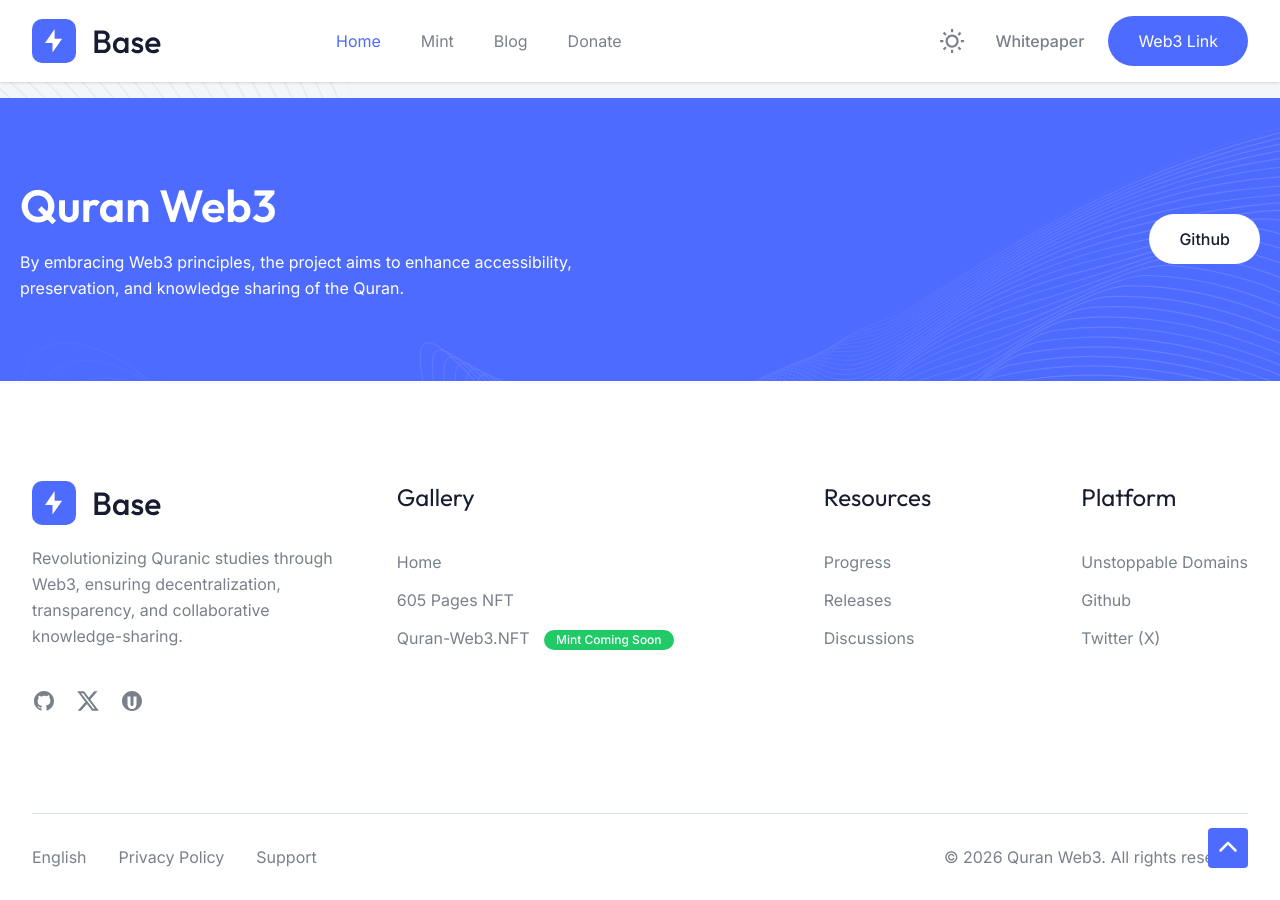
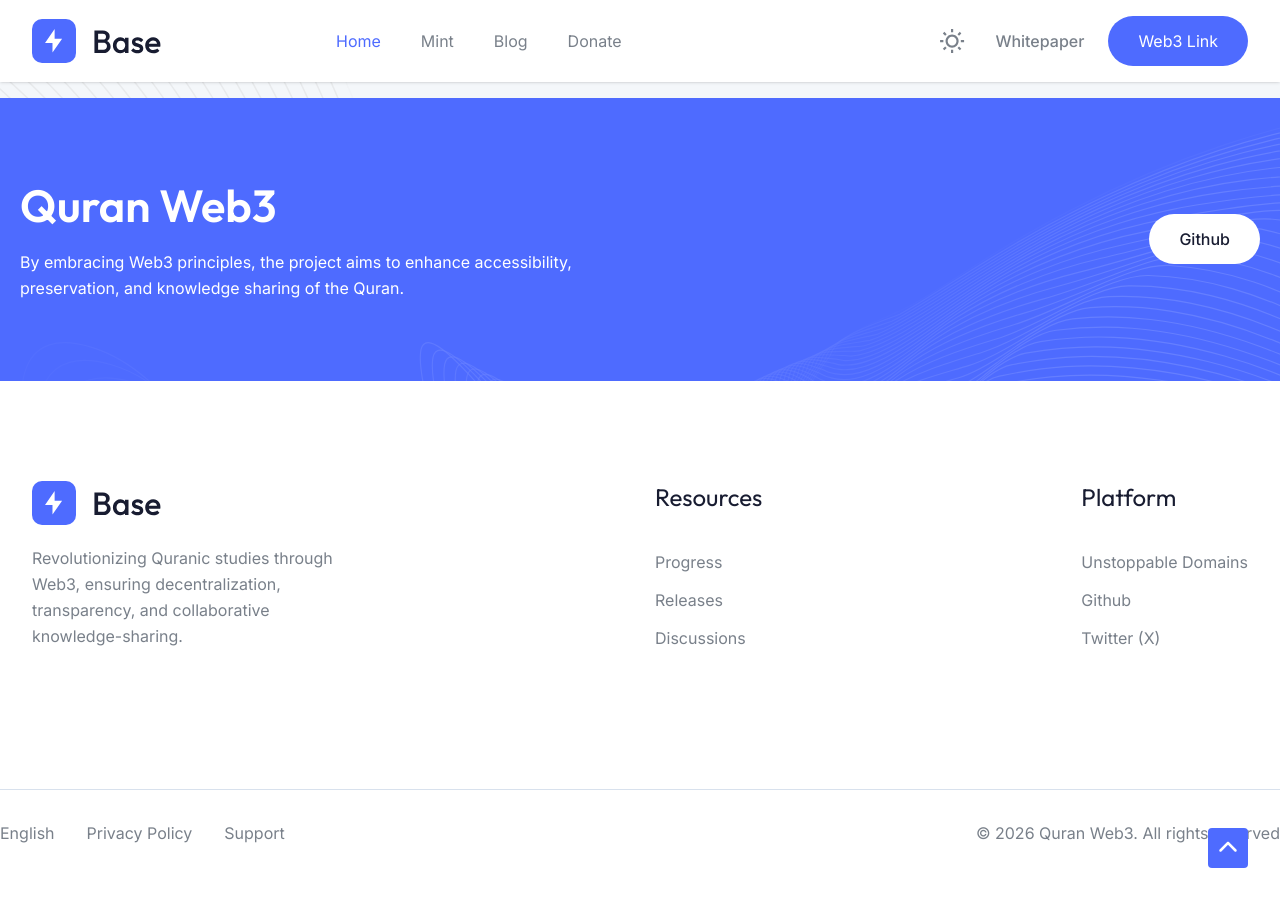
Before and after one commit to ogiest/ogiest.github.io, a Jekyll site: the page built from index.html, in a window 1280 px wide and 900 px high, scrolled down 7158 px. Built offline with Jekyll 4.4.1, drawn with Linux system fonts in a browser that asks for light colours; after the commit the page ends 8034 px from its top, so only the background shows below that.

Commit message:
Update home.html

```diff
--- a/_layouts/home.html
+++ b/_layouts/home.html
@@ -714,48 +714,7 @@
 
           <p class="lc fb">Revolutionizing Quranic studies through Web3, ensuring decentralization, transparency, and collaborative knowledge-sharing.</p>
 
-          <ul class="tc wf cg">
-            <li>
-              <a href="https://github.com/quran-web3" target="_blank" rel="noopener noreferrer" title="GitHub">
-                <svg class="vh ul cl il" width="24" height="24" viewBox="0 0 24 24" fill="none" xmlns="http://www.w3.org/2000/svg">
-                  <path d="M12 2C6.477 2 2 6.477 2 12c0 4.42 2.865 8.166 6.839 9.489.5.092.682-.217.682-.482 0-.237-.008-.866-.013-1.7-2.782.603-3.369-1.34-3.369-1.34-.454-1.156-1.11-1.464-1.11-1.464-.908-.62.069-.061.069-.061 1.003.07 1.531 1.03 1.531 1.03.892 1.529 2.341 1.087 2.91.831.092-.646.35-1.086.636-1.336-2.22-.253-4.555-1.11-4.555-4.943 0-1.091.39-1.984 1.029-2.683-.103-.253-.446-1.27.098-2.647 0 0 .84-.269 2.75 1.025A9.564 9.564 0 0112 6.844c.85.004 1.705.115 2.504.337 1.909-1.294 2.747-1.025 2.747-1.025.546 1.377.203 2.394.1 2.647.64.699 1.028 1.592 1.028 2.683 0 3.842-2.339 4.687-4.566 4.935.359.309.678.919.678 1.852 0 1.336-.012 2.415-.012 2.743 0 .267.18.579.688.481C19.137 20.162 22 16.418 22 12c0-5.523-4.477-10-10-10z" fill="currentColor"/>
-                </svg>
-              </a>
-            </li>
-
-            <li>
-              <a href="https://x.com/" target="_blank" rel="noopener noreferrer" title="Twitter / X">
-                <svg class="vh ul cl il" width="24" height="24" viewBox="0 0 24 24" fill="none" xmlns="http://www.w3.org/2000/svg">
-                  <path d="M18.244 2.25h3.308l-7.227 8.26 8.502 11.24H16.17l-5.214-6.817L4.99 21.75H1.68l7.73-8.835L1.254 2.25H8.08l4.713 6.231zm-1.161 17.52h1.833L7.084 4.126H5.117z" fill="currentColor"/>
-                </svg>
-              </a>
-            </li>
-
-            <li>
-              <a href="https://ud.me/" target="_blank" rel="noopener noreferrer" title="Unstoppable Domains">
-                <svg class="vh ul cl il" width="24" height="24" viewBox="0 0 24 24" fill="none" xmlns="http://www.w3.org/2000/svg">
-                  <path d="M12 2C6.48 2 2 6.48 2 12s4.48 10 10 10 10-4.48 10-10S17.52 2 12 2zm4.5 13.5c0 2.48-2.02 4.5-4.5 4.5s-4.5-2.02-4.5-4.5V7.5h3v8c0 .83.67 1.5 1.5 1.5s1.5-.67 1.5-1.5v-8h3v8z" fill="currentColor"/>
-                </svg>
-              </a>
-            </li>
-          </ul>
         </div>
-
-        <div class="vd ro tc sf rn un gg vn">
-          <div class="animate_top">
-            <h4 class="kk wm tj ec">Gallery</h4>
-
-            <ul>
-              <li><a href="/" class="sc xl vb">Home</a></li>
-              <li><a href="https://polygonscan.com/token/0x74814b153519f3d77d5521cd185dd3071b6a017a" target="_blank" class="sc xl vb">605 Pages NFT</a></li>
-              <li>
-                <a href="/mint.html" class="sc xl vb">
-                  Quran-Web3.NFT
-                  <span class="sc ek uj lk nh rg zi _i nc">Mint Coming Soon</span>
-                </a>
-              </li>
-            </ul>
-          </div>
 
           <div class="animate_top">
             <h4 class="kk wm tj ec">Resources</h4>
```
